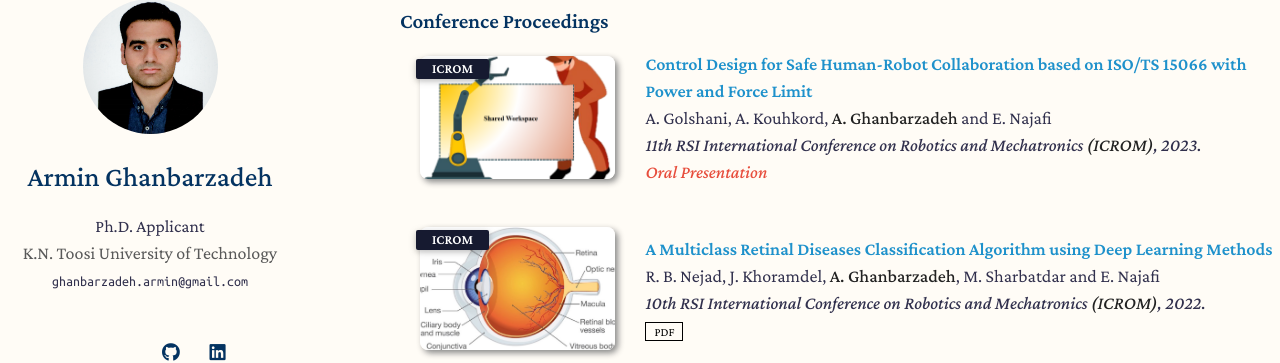
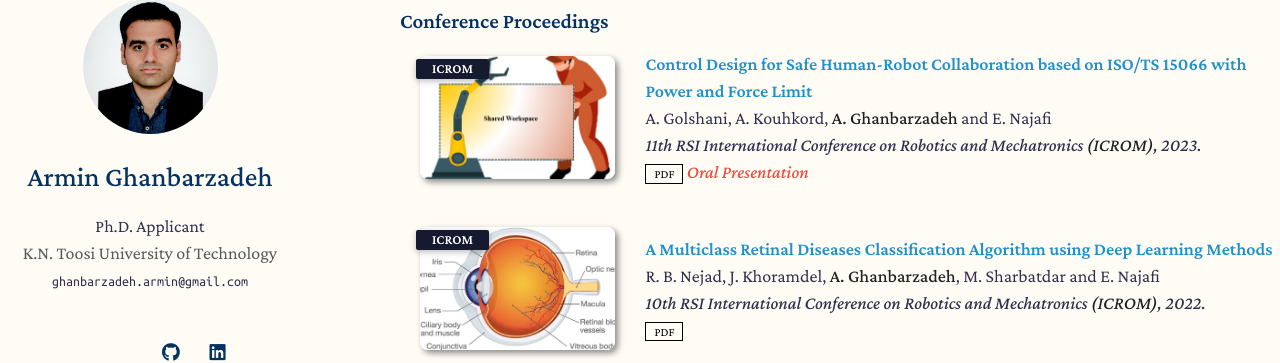
Before and after one commit to ghanbarzadeh/ghanbarzadeh.github.io, a Jekyll site: the page built from index.md, in a window 1280 px wide and 900 px high, scrolled down 875 px. Shown: the part 93-456 px from the top of the window. Built offline with Jekyll 4.4.1, drawn with Linux system fonts in a browser that asks for light colours; nearby versions of some CDN libraries; a style sheet for code colours, icons or effects is not loaded; our own code applies the rules of GitHub Pages for plain Markdown files.

Commit message:
Update conference.yml

```diff
--- a/_data/conference.yml
+++ b/_data/conference.yml
@@ -5,6 +5,7 @@ main:
     conference_short: ICROM
     conference: 11th RSI International Conference on Robotics and Mechatronics <strong>(ICROM)</strong>, 2023.
     site: https://ghanbarzadeh.github.io/
+    pdf: assets/files/ICRoM22_Golshani.pdf
     image: ./assets/files/ICRoM23_Golshani.png
     notes: Oral Presentation
 
```
